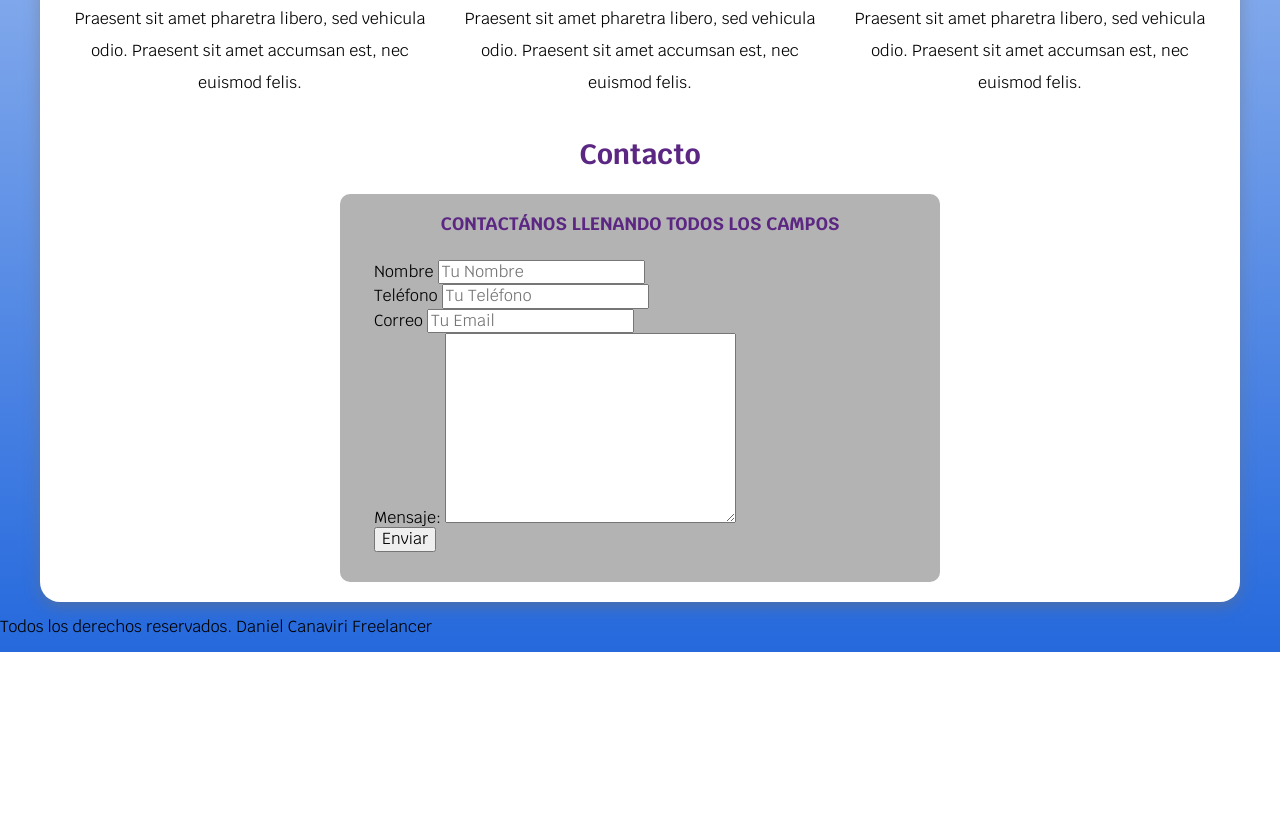
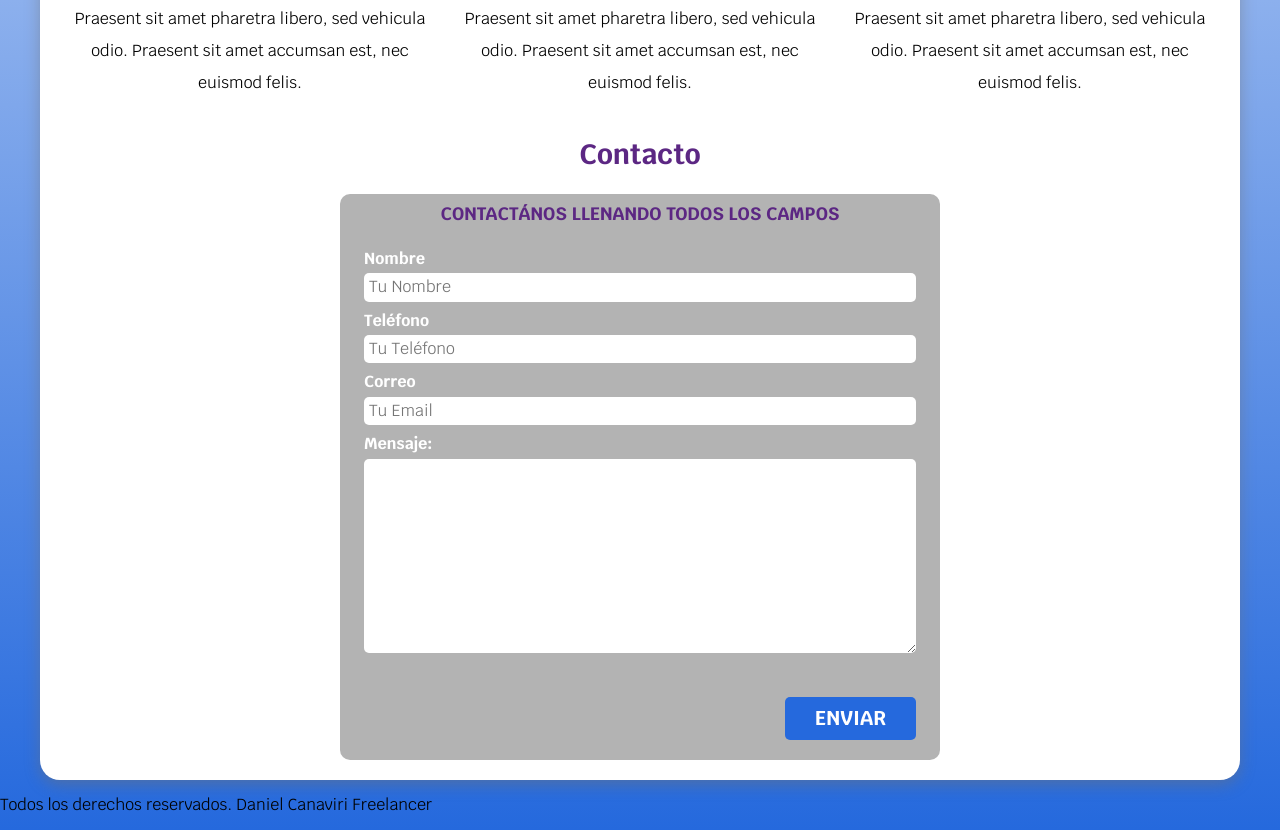
Before and after one commit to DanielCanaviriMenaWebDeveloper/Web-Site-Freelancer, a plain HTML site: page index.html in a window 1280 px wide. Shown: the part 926-1756 px from the top of the page. Before the commit the page ends 1578 px from the top, so only its background shows below. Drawn offline with Linux system fonts and the light colour scheme.

Commit message:
Aplicando CSS a los inputs

```diff
--- a/css/styles.css
+++ b/css/styles.css
@@ -45,12 +45,17 @@ body {
     border-radius: .5rem;
     width: 90%;
     text-align: center;
+    border: none;
 }
 
 @media (min-width: 768px) {
     .boton {
         width: auto;
     }
+}
+
+.boton:hover {
+    cursor: pointer;
 }
 
 .sombra {
@@ -85,6 +90,24 @@ h1, h2, h3 {
     font-size: 2rem;
 }
 
+/* UTILIDADES */
+.w-sm-100 {
+    width: 100%;
+}
+
+@media (min-width: 768px) {
+    .w-sm-100 {
+        width: auto;
+    }
+}
+
+.flex {
+    display: flex;
+}
+
+.alinear-derecha {
+    justify-content: flex-end;
+}
 /* NAVEGACIÓN PRINCIPAL */
 .nav-bg {
     background-color: var(--secondary);
@@ -198,7 +221,7 @@ h1, h2, h3 {
     background-color: var(--gris);
     width: min( 60rem, 100% );
     margin: 0 auto;
-    padding: 2rem;
+    padding: 1rem;
     border-radius: 1rem;
 }
 
@@ -207,6 +230,7 @@ h1, h2, h3 {
 }
 
 .formulario fieldset legend {
+    margin-top: 1.5rem;
     width: 100%;
     text-align: center;
     font-size: 1.8rem;
@@ -216,6 +240,37 @@ h1, h2, h3 {
     color: var(--primary);
 }
 
+.contenedor-campos {
+
+}
+
+.campo {
+    margin-bottom: 1rem;
+}
+
+.campo label {
+    color: var(--blanco);
+    font-weight: bold;
+    display: block;
+    margin-bottom: .5rem;
+}
+
+/* Selector de atributo */
+/* input[type="text"] {
+    background: blue;
+} */
+
+.input-text {
+    width: 100%;
+    border: none;
+    padding: 0.5rem;
+    border-radius: .5rem;
+}
+
+/* .enviar .boton {
+    width: 100%;
+}
+ */
 
 
 
--- a/index.html
+++ b/index.html
@@ -134,28 +134,28 @@
                         <div class="contenedor-campos">
                             <div class="campo">
                                 <label for="nombre">Nombre</label>
-                                <input type="text" placeholder="Tu Nombre" id="nombre">
+                                <input class="input-text" type="text" placeholder="Tu Nombre" id="nombre">
                             </div>
 
                             <div class="campo">
                                 <label for="telefono">Teléfono</label>
-                                <input type="tel" placeholder="Tu Teléfono" id="telefono">
+                                <input class="input-text" type="tel" placeholder="Tu Teléfono" id="telefono">
                             </div>
 
                             <div class="campo">
                                 <label for="email">Correo</label>
-                                <input type="email" placeholder="Tu Email" id="email">
+                                <input class="input-text" type="email" placeholder="Tu Email" id="email">
                             </div>
 
                             <div class="campo">
                                 <label for="mensaje">Mensaje:</label>
-                                <textarea id="mensaje" id="" cols="30" rows="10"></textarea>
+                                <textarea class="input-text" id="mensaje" id="" cols="30" rows="10"></textarea>
                             </div>
                         </div><!-- .contenedor-campos -->
 
-                            <div>
-                                <input type="submit" value="Enviar">
-                            </div>
+                        <div class="flex alinear-derecha ">
+                            <input class="boton w-sm-100" type="submit" value="Enviar">
+                        </div>
                     </fieldset>
                 </form>
             </section>
```
